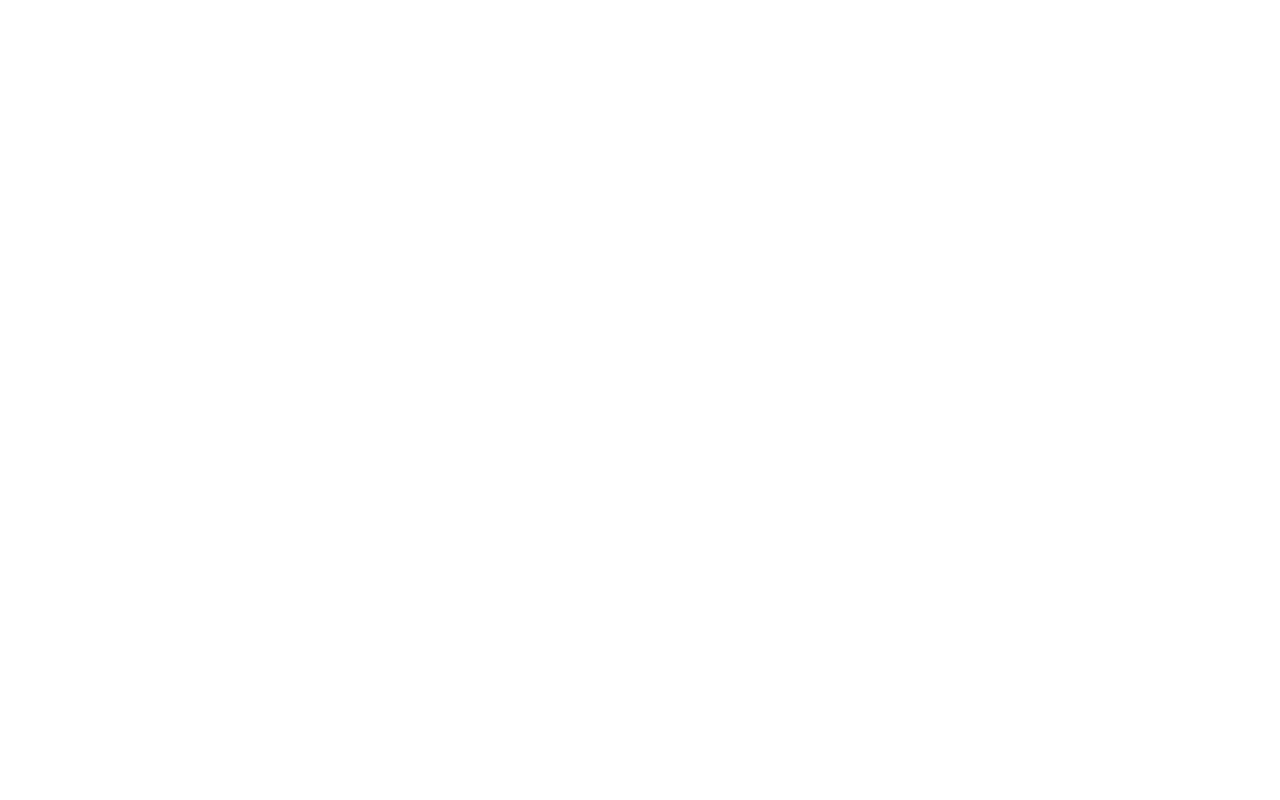
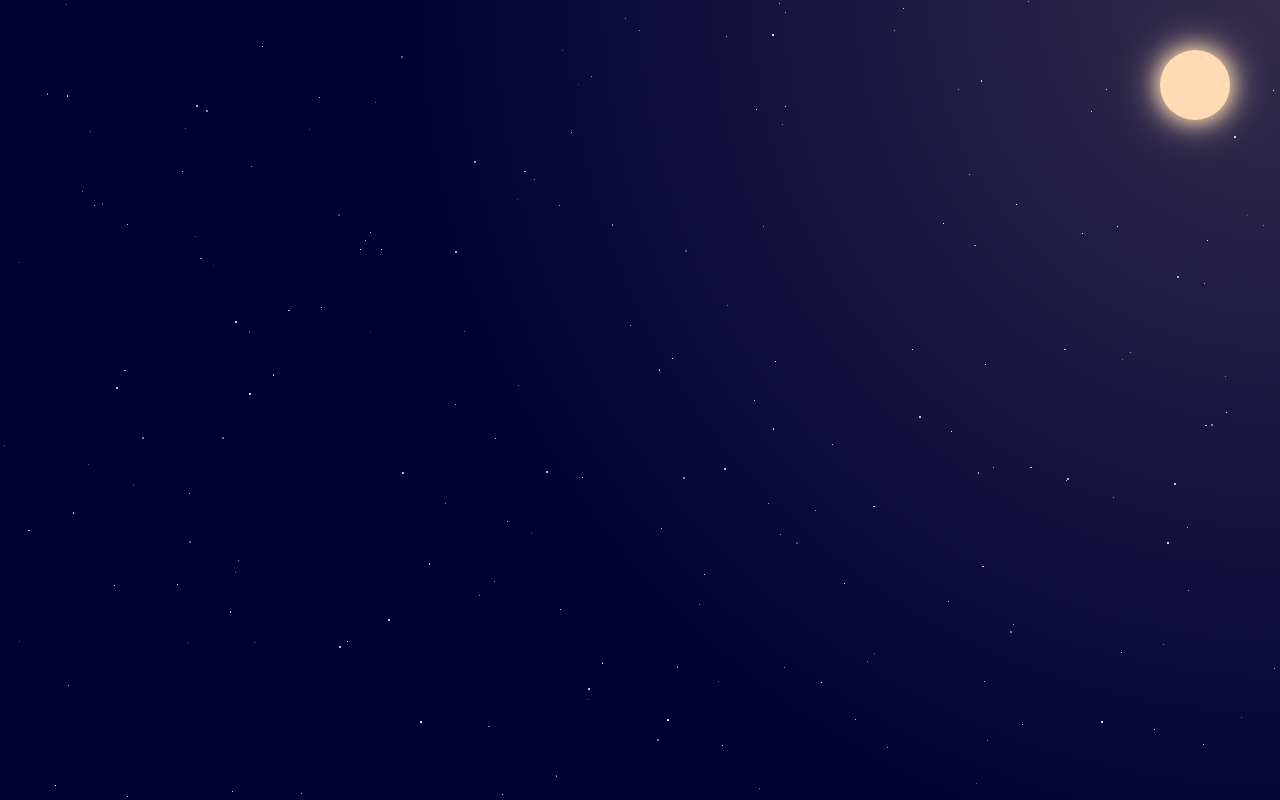
Before and after one commit to CyrusTapps/The-Space-Place, a website with bundled scripts: page index.html in a window 1280 px wide. Built offline with nearby package versions, Linux system fonts and the light colour scheme; files whose address does not match are found by name; a web font is replaced by a local one.

Commit message:
background and moon

```diff
--- a/helper.mjs
+++ b/helper.mjs
@@ -1 +1,37 @@
 import * as main from './main.mjs';
+
+
+//Create stars for the background//
+export function createStars() {
+  const body = document.body;
+  const numberOfStars = 200; // Adjust this number as needed
+
+  // Create moon
+  const moon = document.createElement('div');
+  moon.className = 'moon';
+  body.appendChild(moon);
+
+  // Create light effect
+  const lightEffect = document.createElement('div');
+  lightEffect.className = 'light-effect';
+  body.appendChild(lightEffect);
+
+  for (let i = 0; i < numberOfStars; i++) {
+    const star = document.createElement('div');
+    star.className = 'star';
+
+    // Random position
+    star.style.left = `${Math.random() * 100}%`;
+    star.style.top = `${Math.random() * 100}%`;
+
+    // Random size
+    const size = Math.random() * 2;
+    star.style.width = `${size}px`;
+    star.style.height = `${size}px`;
+
+    // Random twinkle duration
+    star.style.animationDuration = `${2 + Math.random() * 1.5}s`;
+
+    body.appendChild(star);
+  }
+}
--- a/index.html
+++ b/index.html
@@ -1,13 +1,34 @@
 <!DOCTYPE html>
 <html lang="en">
-<head>
-    <meta charset="UTF-8">
-    <meta name="viewport" content="width=device-width, initial-scale=1.0">
+  <head>
+    <meta charset="UTF-8" />
+    <meta name="viewport" content="width=device-width, initial-scale=1.0" />
     <title>The Space Place</title>
-    <link rel="stylesheet" href="./style.css">
-    <script type="module" src="./main.js" defer></script>
-</head>
-<body>
-
-</body>
+    <link
+      href="https://cdn.jsdelivr.net/npm/bootstrap@5.0.2/dist/css/bootstrap.min.css"
+      rel="stylesheet"
+      integrity="sha384-EVSTQN3/azprG1Anm3QDgpJLIm9Nao0Yz1ztcQTwFspd3yD65VohhpuuCOmLASjC"
+      crossorigin="anonymous"
+    />
+    <script
+      src="https://cdn.jsdelivr.net/npm/bootstrap@5.0.2/dist/js/bootstrap.bundle.min.js"
+      integrity="sha384-MrcW6ZMFYlzcLA8Nl+NtUVF0sA7MsXsP1UyJoMp4YLEuNSfAP+JcXn/tWtIaxVXM"
+      crossorigin="anonymous"
+    ></script>
+    <link rel="preconnect" href="https://fonts.googleapis.com" />
+    <link rel="preconnect" href="https://fonts.gstatic.com" crossorigin />
+    <link
+      href="https://fonts.googleapis.com/css2?family=Sixtyfour+Convergence&display=swap"
+      rel="stylesheet"
+    />
+    <link rel="preconnect" href="https://fonts.googleapis.com" />
+    <link rel="preconnect" href="https://fonts.gstatic.com" crossorigin />
+    <link
+      href="https://fonts.googleapis.com/css2?family=Foldit:wght@100..900&family=Sixtyfour+Convergence&display=swap"
+      rel="stylesheet"
+    />
+    <link rel="stylesheet" href="./style.css" />
+    <script type="module" src="./main.mjs" defer></script>
+  </head>
+  <body></body>
 </html>
--- a/main.mjs
+++ b/main.mjs
@@ -1,3 +1,31 @@
 import * as handle from './handle.mjs';
 import * as helper from './helper.mjs';
 // import { exApiKey, exApiKey2 } from './assets/rest/rest.mjs'
+
+
+
+
+
+
+
+
+
+
+
+
+
+
+
+
+
+
+
+
+
+
+
+
+window.addEventListener('load', () => {
+  console.log('Creating stars...');
+  helper.createStars();
+});
--- a/style.css
+++ b/style.css
@@ -0,0 +1,64 @@
+body {
+  box-sizing: border-box;
+  margin: 0;
+  padding: 0;
+  background-color: #000033;
+  min-height: 100vh;
+  position: relative;
+}
+
+.star {
+  position: absolute;
+  background-color: #ffffff;
+  border-radius: 50%;
+  animation: twinkle 1.5s infinite alternate;
+}
+
+@keyframes twinkle {
+  0% {
+    opacity: 0.15;
+  }
+  100% {
+    opacity: 1;
+  }
+}
+
+.sixtyfour-convergence-h1Font {
+  font-family: "Sixtyfour Convergence", sans-serif;
+  font-optical-sizing: auto;
+  font-weight: 400;
+  font-style: normal;
+  font-variation-settings: "BLED" 0, "SCAN" 0, "XELA" 0, "YELA" 0;
+}
+
+.foldit-h2Font {
+  font-family: "Foldit", sans-serif;
+  font-optical-sizing: auto;
+  font-weight: 400;
+  font-style: normal;
+}
+
+.moon {
+  position: absolute;
+  width: 70px;
+  height: 70px;
+  border-radius: 50%;
+  background-color: #ffdab3;
+  box-shadow: 0 0 20px #ffdab3, 0 0 40px #ffdab3;
+  top: 50px;
+  right: 50px;
+}
+
+.light-effect {
+  position: absolute;
+  top: 0;
+  left: 0;
+  right: 0;
+  bottom: 0;
+  background: radial-gradient(
+    circle at top right,
+    rgba(255, 218, 179, 0.2) 0%,
+    rgba(0, 0, 51, 0) 60%
+  );
+  pointer-events: none;
+}
```
Also changed, not shown: README.md (deleted), 1 other file.
